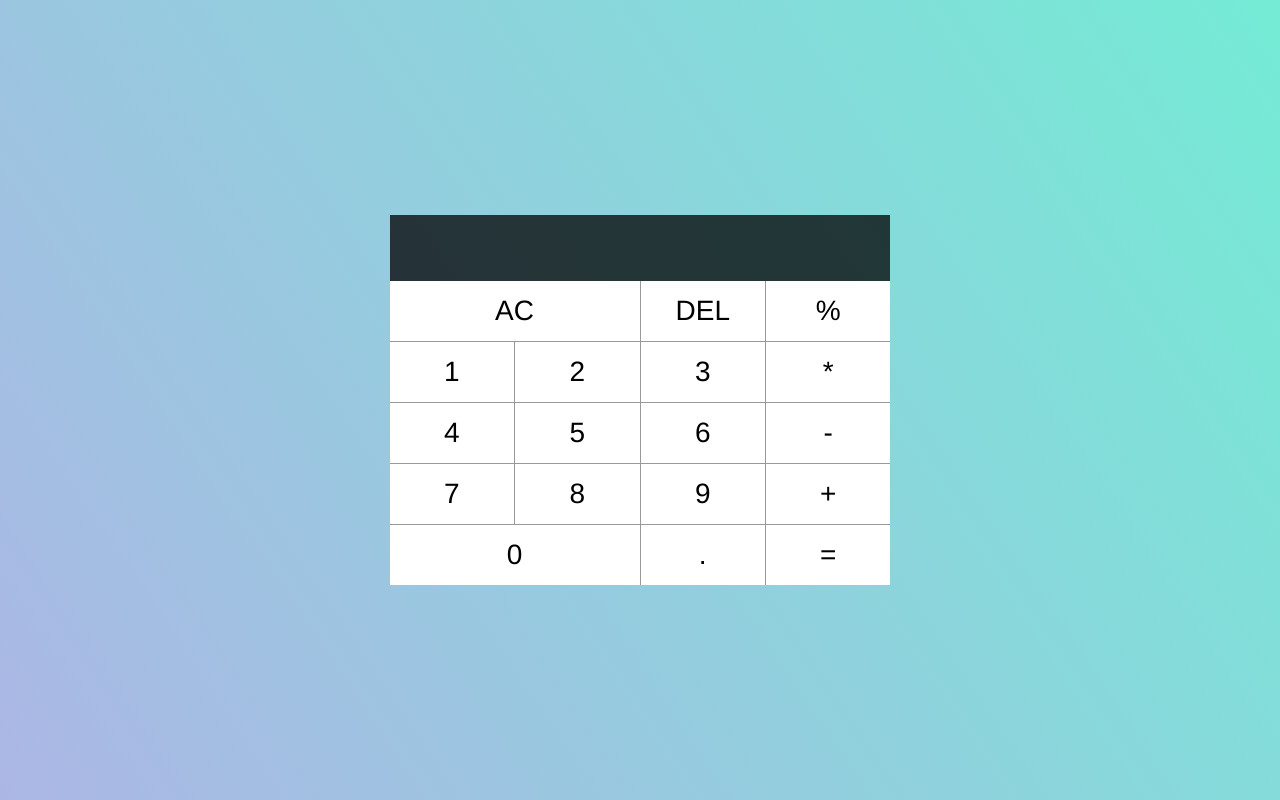
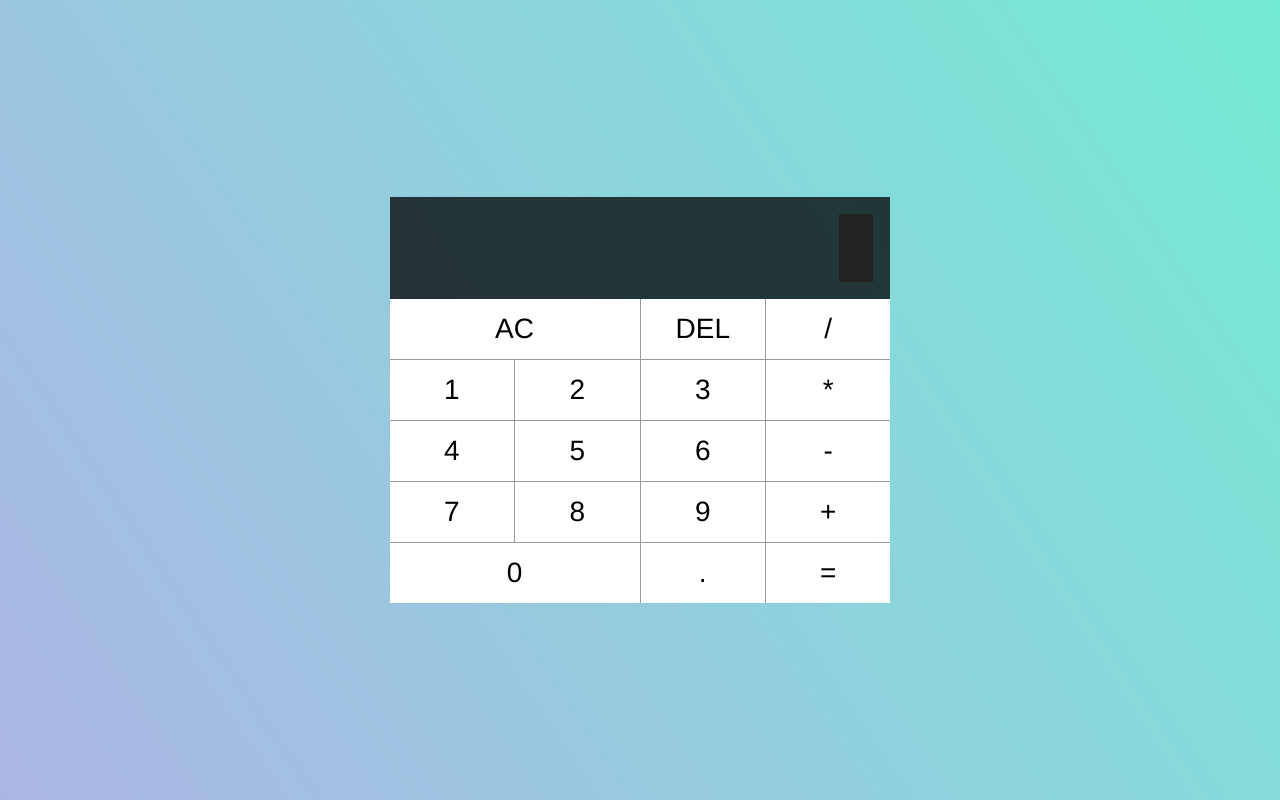
Before and after one commit to Luipe15/Calculator, a plain HTML site: page index.html in a window 1280 px wide. Drawn offline with Linux system fonts and the light colour scheme.

Commit message:
Corrections

```diff
--- a/index.html
+++ b/index.html
@@ -17,7 +17,7 @@
       <div id="keys-calculator">
         <button data-clear class="span-two">AC</button>
         <button data-delete>DEL</button>
-        <button data-operators>%</button>
+        <button data-operators>/</button>
         <button data-number>1</button>
         <button data-number>2</button>
         <button data-number>3</button>
--- a/scripts.js
+++ b/scripts.js
@@ -45,8 +45,11 @@ class Calculator {
       case "*":
         computation = prev * current;
         break;
-      case "%":
+      case "/":
         computation = prev / current;
+        if (current === 0) {
+          current = "ERROR";
+        }
         break;
       default:
         return;
@@ -69,9 +72,9 @@ class Calculator {
       });
     }
     if (decimalDigits != null) {
-      return `${integerDisplay}.${decimalDigits}`
+      return `${integerDisplay}.${decimalDigits}`;
     } else {
-      return integerDisplay
+      return integerDisplay;
     }
   }
 
@@ -84,7 +87,7 @@ class Calculator {
         this.previousOperand
       )} ${this.operation}`;
     } else {
-      this.previousOperandTextElement.innerText = ''
+      this.previousOperandTextElement.innerText = "";
     }
   }
 }
--- a/styles.css
+++ b/styles.css
@@ -98,17 +98,19 @@ html {
   align-items: flex-end;
   justify-content: space-around;
   flex-direction: column;
-  padding: 33px;
+  padding: 17px;
   word-wrap: break-word;
   word-break: break-all;
 }
 
 .output .previous-operand {
   color: rgba(255, 255, 255, .75);
-  font-size: 1.5rem;
+  font-size: 0.8rem;
+  padding: 17px;
 }
 
 .output .current-operand {
   color: white;
-  font-size: 1.5rem;
+  font-size: 0.8rem;
+  padding: 17px;
 }
```
